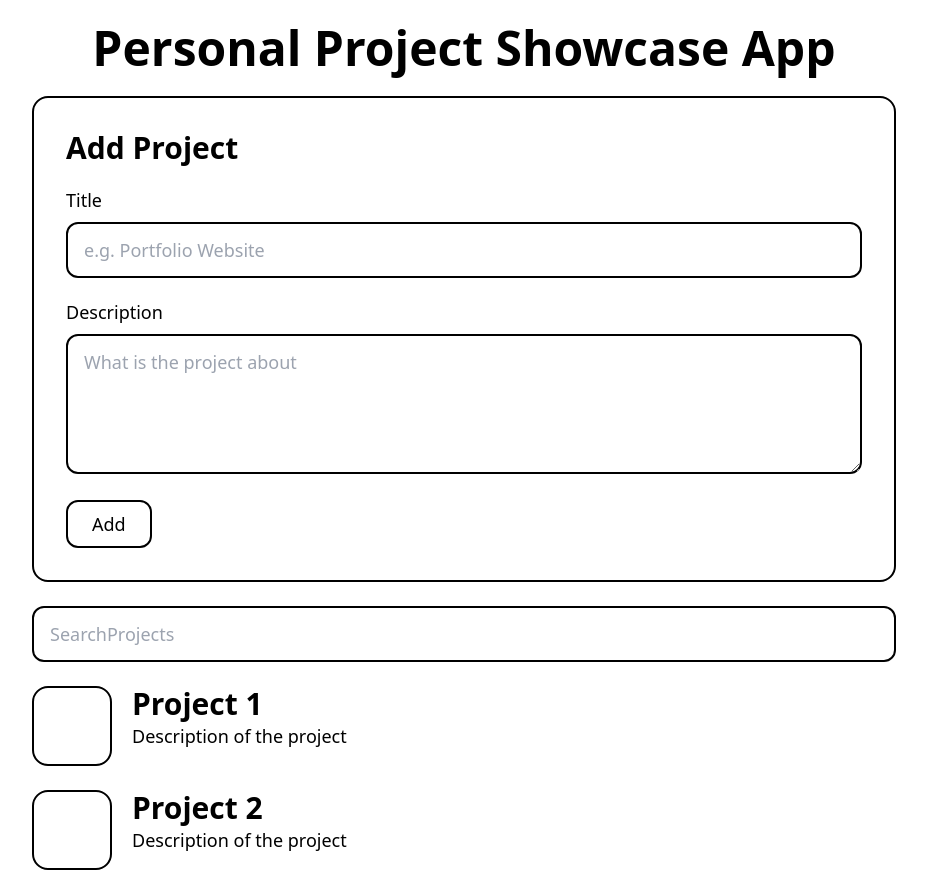
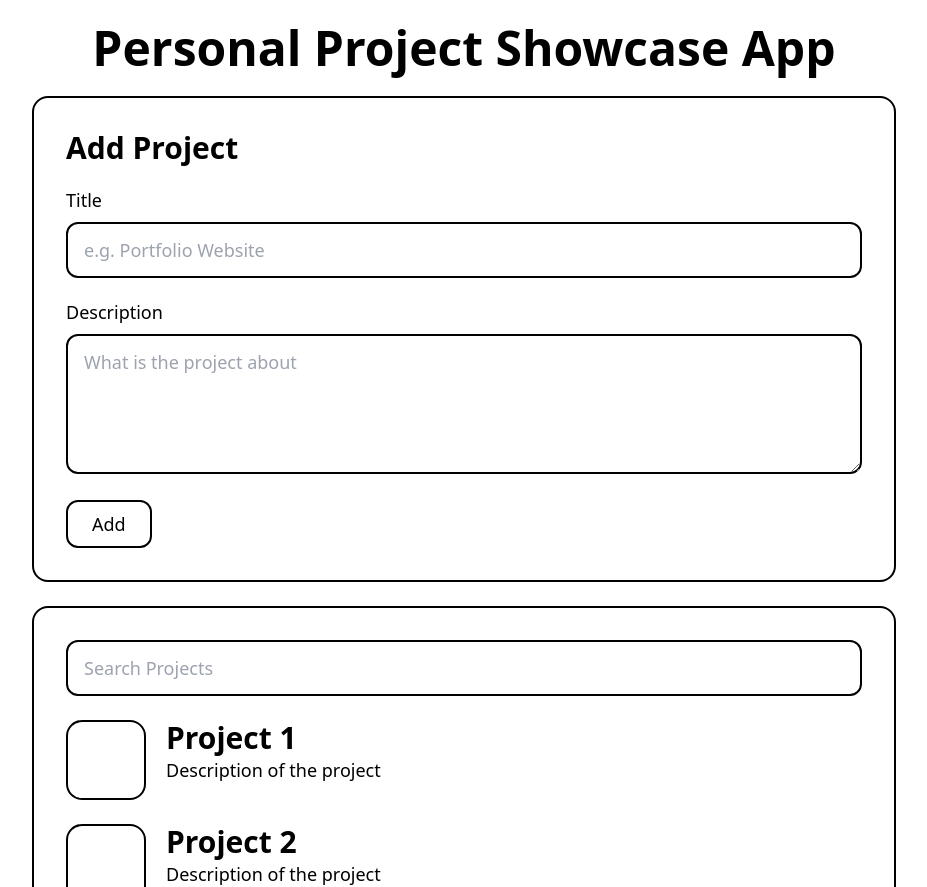
Before and after one commit to pjperfect/portfolio-platform, a React (Vite) app: page / in a window 1280 px wide. Shown: the top 887 px of the page, without its empty margins (176-1103 px from the left). Built offline with nearby package versions, Linux system fonts and the light colour scheme.

Commit message:
Make search filter projects

```diff
--- a/src/App.jsx
+++ b/src/App.jsx
@@ -1,3 +1,5 @@
+import { useState } from 'react';
+
 import Header from './components/Header';
 import ProjectForm from './components/ProjectForm';
 import SearchBar from './components/SearchBar';
@@ -10,14 +12,26 @@ export default function App() {
     { id: 3, title: 'Project 3', description: 'Description of the project' },
   ];
 
+  const [searchTerm, setSearchTerm] = useState('');
+
+  const filteredProjects = SAMPLE_PROJECTS.filter((p) => {
+    const q = searchTerm.toLowerCase().trim();
+    if (!q) return true;
+    return (
+      p.title.toLowerCase().includes(q) ||
+      p.description.toLowerCase().includes(q)
+    );
+  });
+
   return (
-    <div className="max-w-4xl mx-auto px-4">
+    <div className="max-w-4xl mx-auto px-4 pb-10">
       <Header />
       <div className="space-y-6">
         <ProjectForm />
-        <div>
-          <SearchBar />
-          <ProjectList projects={SAMPLE_PROJECTS} />
+
+        <div className="border-2 border-black rounded-2xl p-6 sm:p-8">
+          <SearchBar value={searchTerm} onChange={setSearchTerm} />
+          <ProjectList projects={filteredProjects} />
         </div>
       </div>
     </div>
--- a/src/components/SearchBar.jsx
+++ b/src/components/SearchBar.jsx
@@ -1,10 +1,12 @@
-export default function SearchBar() {
+export default function SearchBar({ value, onChange }) {
   return (
     <div className="mb-6">
       <input
         className="w-full border-2 border-black rounded-xl px-4 py-3 text-lg focus:outline-none"
         type="text"
-        placeholder="SearchProjects"
+        placeholder="Search Projects"
+        value={value}
+        onChange={(e) => onChange(e.target.value)}
       />
     </div>
   );
```
